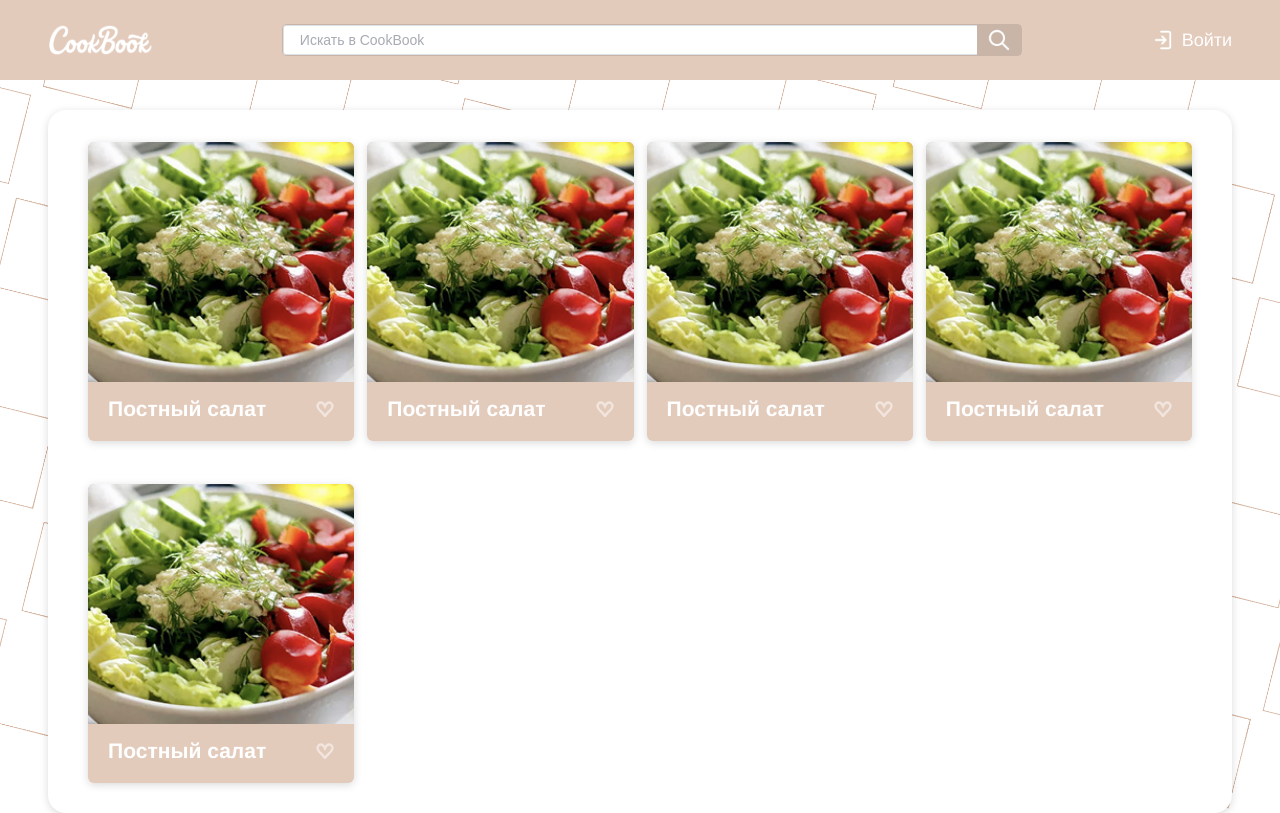
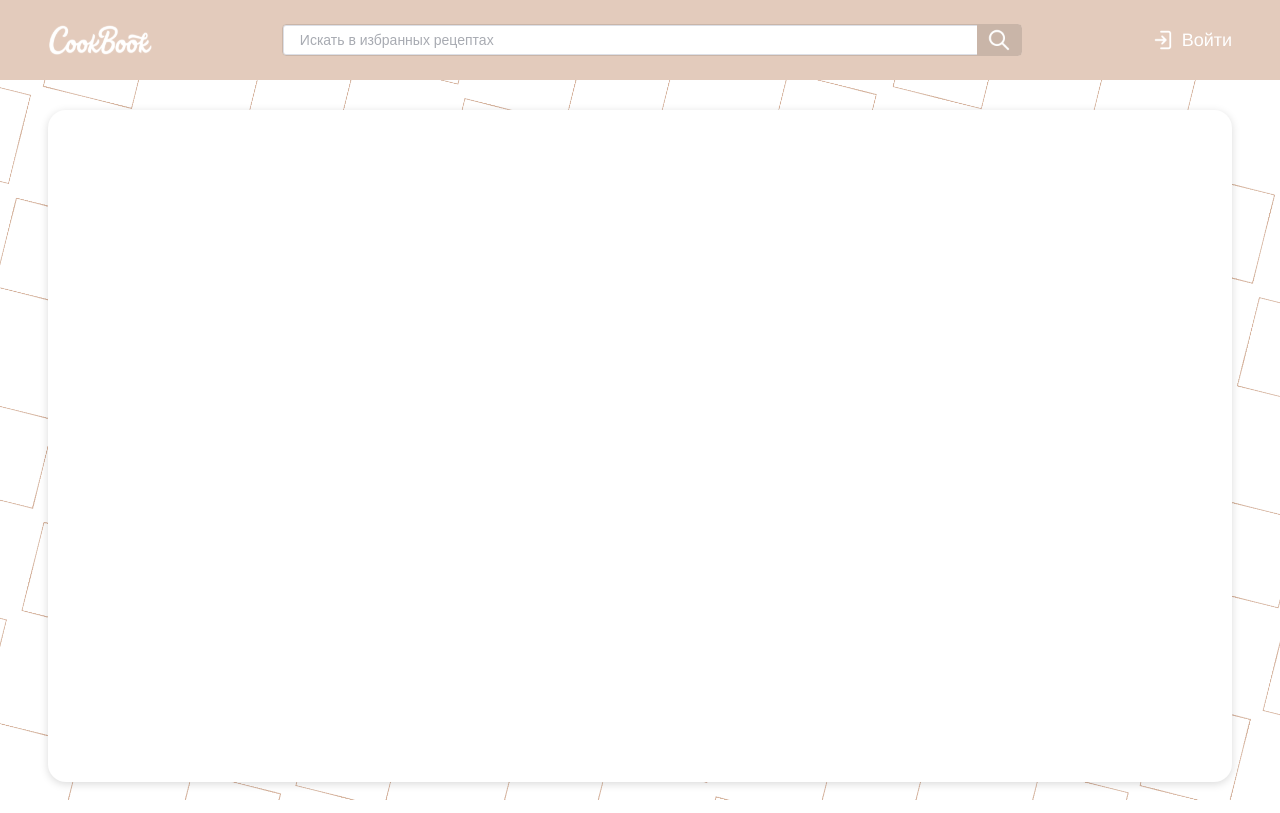
Before and after one commit to DayensCode/cook-book, a Vue app: page /saved-recipes in a window 1280 px wide. Built offline with nearby package versions, Linux system fonts and the light colour scheme.

Commit message:
getting recipes by user id, search in created route

```diff
--- a/src/App.vue
+++ b/src/App.vue
@@ -8,7 +8,7 @@ import { useAuthStore } from '@/store/auth';
 const authStore = useAuthStore();
 
 onMounted(() => {
-  authStore.loadSessionFromStorage();
+  authStore.loadUserFromStorage();
 });
 </script>
 
--- a/src/assets/styles/main.scss
+++ b/src/assets/styles/main.scss
@@ -59,3 +59,15 @@ p {
   height: 26px;
   cursor: pointer;
 }
+
+.content {
+  margin-top: 30px;
+  padding: 32px 40px 0;
+  min-height: 80vh;
+  background-color: #fff;
+  border-radius: 18px;
+  box-shadow: 0 2px 8px rgba(0, 0, 0, 0.15);
+  display: grid;
+  grid-template-columns: repeat(auto-fill, minmax(220px, 1fr));
+  gap: 13px;
+}
--- a/src/components/CardList.vue
+++ b/src/components/CardList.vue
@@ -1,6 +1,6 @@
 <template>
   <div class="container">
-    <div class="content">
+    <div class="list-content">
       <div class="left-widgets">
         <div class="filter-box">
           <h3>параметры рецептов</h3>
@@ -446,7 +446,7 @@ onMounted(async () => {
 </script>
 
 <style lang="scss" scoped>
-.content {
+.list-content {
   margin-top: 40px;
   display: flex;
   gap: 40px;
--- a/src/components/RecipeCard.vue
+++ b/src/components/RecipeCard.vue
@@ -3,41 +3,70 @@
     <div class="image-container">
       <div class="image"></div>
       <div class="overlay">
-        <div class="time">1ч 17м</div>
+        <div class="time">{{ formattedTime }}</div>
         <div class="ingredients">
           <p>ингредиенты:</p>
           <ul>
-            <li>огурцы</li>
-            <li>болгарский перец</li>
-            <li>салат айсберг</li>
-            <li>зеленый лук</li>
+            <li v-for="(item, index) in ingredients" :key="index">{{ item }}</li>
           </ul>
         </div>
       </div>
     </div>
     <div class="description flex">
-      <h3>Постный салат</h3>
-      <SvgIcon :class="isLiked" :name="isLiked" @click="toggleLike" />
+      <div class="description__title flex">
+        <h3>{{ props.title }}</h3>
+        <SvgIcon class="edit" name="edit" />
+      </div>
+      <SvgIcon class="delete" name="delete" />
     </div>
   </div>
 </template>
 
 <script lang="ts">
-import { defineComponent, ref } from "vue";
+import { defineComponent, computed } from "vue";
 import SvgIcon from "@/components/SvgIcon.vue";
 
 export default defineComponent({
   name: "RecipeCard",
   components: { SvgIcon },
-  setup() {
-    const isLiked = ref<"like" | "like-fill">("like");
-    const toggleLike = () => {
-      isLiked.value = isLiked.value === "like" ? "like-fill" : "like";
-    };
+  props: {
+    title: {
+      type: String,
+      required: true,
+    },
+    time: {
+      type: Number,
+      required: true,
+    },
+    instruction: {
+      type: String,
+      required: true,
+    }
+  },
+  setup(props) {
+    const formattedTime = computed(() => {
+      const hours = Math.floor(props.time / 60)
+      const minutes = props.time % 60
+
+      if (hours > 0 && minutes > 0) return `${hours} ч ${minutes} мин`
+      if (hours > 0) return `${hours} ч`
+      return `${minutes} мин`
+    })
+
+    const ingredients = computed(() => {
+      const match = props.instruction.match(/^Ингредиенты:\s*(.+?)\./i);
+      if (!match) return [];
+
+      return match[1]
+        .split(',')
+        .map(item => item.trim())
+        .filter(item => item.length > 0);
+    });
 
     return {
-      isLiked,
-      toggleLike
+      formattedTime,
+      ingredients,
+      props
     };
   },
 })
@@ -49,10 +78,11 @@ export default defineComponent({
   background-color: #e3cbbc;
   border-radius: 6px;
   box-shadow: 0 2px 8px rgba(0, 0, 0, 0.15);
-  cursor: pointer;
+  height: 300px;
 
   .image-container {
     position: relative;
+    cursor: pointer;
 
     .image {
       border-top-left-radius: 6px;
@@ -60,6 +90,10 @@ export default defineComponent({
       height: 240px;
       background-image: url("@/assets/img/recipe-card.png");
       background-size: cover;
+    }
+
+    &:hover .overlay {
+      opacity: 1;
     }
   }
 
@@ -95,19 +129,31 @@ export default defineComponent({
     }
   }
 
-  &:hover .overlay {
-    opacity: 1;
-  }
-
   .description {
     padding: 15px 20px 20px;
     justify-content: space-between;
+
+    .description__title {
+      justify-content: flex-start;
+    }
+
+    h3 {
+      font-size: 18px;
+      overflow: hidden;
+      text-overflow: ellipsis;
+      display: -webkit-box;
+      -webkit-line-clamp: 1;
+      -webkit-box-orient: vertical;
+      width: 80%;
+    }
   }
 }
 
-.like,
-.like-fill {
-  width: 18px;
-  height: 16px;
+.delete,
+.edit {
+  margin-left: 8px;
+  width: 19px;
+  height: 19px;
+  cursor: pointer;
 }
 </style>
--- a/src/components/TheHeader.vue
+++ b/src/components/TheHeader.vue
@@ -8,7 +8,7 @@
       <el-input
         v-model="query"
         class="search-input"
-        placeholder="Искать в CookBook"
+        :placeholder="placeholderText"
         clearable
         @clear="searchRecipes"
         @keyup.enter="searchRecipes"
@@ -60,9 +60,11 @@
 </template>
 
 <script setup lang="ts">
+import { computed } from "vue";
 import { storeToRefs } from "pinia";
 import { useRecipeStore } from "@/store/index";
 import { useAuthStore } from "@/store/auth";
+import { useRoute } from 'vue-router';
 
 import Logout from "./Logout.vue";
 import SvgIcon from "./SvgIcon.vue";
@@ -73,9 +75,28 @@ const { query } = storeToRefs(recipeStore);
 const authStore = useAuthStore();
 const { isAuthorized, username } = storeToRefs(authStore);
 
+const route = useRoute();
+
 const searchRecipes = () => {
-  recipeStore.fetchRecipes();
+  if (route.name === 'RecipeCollections') {
+    recipeStore.fetchRecipes(authStore.id);
+  } else {
+    recipeStore.fetchRecipes();
+  }
 };
+
+const placeholderText = computed(() => {
+  switch (route.name) {
+    case "MainPage":
+      return "Искать в CookBook";
+    case "SavedRecipes":
+      return "Искать в избранных рецептах";
+    case "RecipeCollections":
+      return "Искать в созданных рецептах";
+    default:
+      return "Поиск рецептов...";
+  }
+});
 </script>
 
 <style lang="scss" scoped>
--- a/src/store/auth.ts
+++ b/src/store/auth.ts
@@ -22,14 +22,17 @@ export const useAuthStore = defineStore('auth', {
     },
     setUsername(username: string) {
       this.username = username;
+      localStorage.setItem('username', username);
     },
     setId(id: number) {
       this.id = id;
     },
-    loadSessionFromStorage() {
+    loadUserFromStorage() {
       const token = localStorage.getItem('access_token');
-      if (token) {
+      const username = localStorage.getItem('username');
+      if (token && username) {
         this.token = token;
+        this.username = username;
         this.isAuthorized = true;
       }
     },
@@ -39,6 +42,7 @@ export const useAuthStore = defineStore('auth', {
       this.isAuthorized = false;
       this.id = null;
       localStorage.removeItem('access_token');
+      localStorage.removeItem('username');
     },
   },
 });
--- a/src/views/Authorization.vue
+++ b/src/views/Authorization.vue
@@ -70,6 +70,7 @@ const login = async () => {
       try {
         const { access_token } = await authService.login(formData.name, formData.password);
         authStore.setToken(access_token);
+		authStore.setUsername(formData.name);
 
         router.push('/');
       } catch (err) {
--- a/src/views/MainPage.vue
+++ b/src/views/MainPage.vue
@@ -4,23 +4,6 @@
 </template>
 
 <script setup lang="ts">
-import { onMounted } from 'vue';
-import { authService } from '@/service/authService';
-import { useAuthStore } from '@/store/auth';
-const authStore = useAuthStore();
-
 import TheSlider from '@/components/TheSlider.vue';
 import CardList from '@/components/CardList.vue';
-
-onMounted(async () => {
-  if (authStore.token) {
-    try {
-      const user = await authService.getCurrentUser(authStore.token);
-      authStore.setId(user.id);
-      authStore.setUsername(user.login);
-    } catch (error) {
-      console.error('Не удалось получить данные пользователя:', error);
-    }
-  }
-});
 </script>
--- a/src/views/RecipeCollections.vue
+++ b/src/views/RecipeCollections.vue
@@ -1,38 +1,38 @@
 <template>
   <div class="container">
     <div class="content">
-      <RecipeCard />
-      <RecipeCard />
-      <RecipeCard />
-      <RecipeCard />
-      <RecipeCard />
+      <RecipeCard
+        v-for="recipe in recipes"
+        :key="recipe.id"
+        :title="recipe.title"
+        :time="recipe.cooking_time"
+        :instruction="recipe.content"
+      />
     </div>
   </div>
 </template>
 
 <script setup lang="ts">
 import { onMounted } from 'vue';
+import { storeToRefs } from 'pinia';
+import { authService } from '@/service/authService';
 import { useAuthStore } from '@/store/auth';
 import { useRecipeStore } from '@/store/index';
 const authStore = useAuthStore();
-const recipeStore = useRecipeStore()
+const recipeStore = useRecipeStore();
+const { recipes } = storeToRefs(recipeStore);
 
 import RecipeCard from "@/components/RecipeCard.vue";
 
-onMounted(() => {
-  recipeStore.fetchRecipes(authStore.id);
+onMounted(async () => {
+  if (authStore.token) {
+    try {
+      const user = await authService.getCurrentUser(authStore.token);
+      authStore.setId(user.id);
+      recipeStore.fetchRecipes(authStore.id);
+    } catch (error) {
+      console.error('Не удалось получить ID пользователя:', error);
+    }
+  }
 });
 </script>
-
-<style scoped lang="scss">
-.content {
-  margin-top: 30px;
-  padding: 32px 40px 0;
-  background-color: #fff;
-  border-radius: 18px;
-  box-shadow: 0 2px 8px rgba(0, 0, 0, 0.15);
-  display: grid;
-  grid-template-columns: repeat(auto-fill, minmax(220px, 1fr));
-  gap: 13px;
-}
-</style>
--- a/src/views/SavedRecipes.vue
+++ b/src/views/SavedRecipes.vue
@@ -3,29 +3,12 @@
     <!-- <TheSearch /> -->
 
     <div class="content">
-      <RecipeCard />
-      <RecipeCard />
-      <RecipeCard />
-      <RecipeCard />
-      <RecipeCard />
+      <!-- <RecipeCard /> -->
     </div>
   </div>
 </template>
 
 <script setup lang="ts">
 // import TheSearch from "@/components/TheSearch.vue";
-import RecipeCard from "@/components/RecipeCard.vue";
+// import RecipeCard from "@/components/RecipeCard.vue";
 </script>
-
-<style scoped lang="scss">
-.content {
-  margin-top: 30px;
-  padding: 32px 40px 0;
-  background-color: #fff;
-  border-radius: 18px;
-  box-shadow: 0 2px 8px rgba(0, 0, 0, 0.15);
-  display: grid;
-  grid-template-columns: repeat(auto-fill, minmax(220px, 1fr));
-  gap: 13px;
-}
-</style>
```
Also changed, not shown: public/icon/delete.svg (added), public/icon/edit.svg (added).
